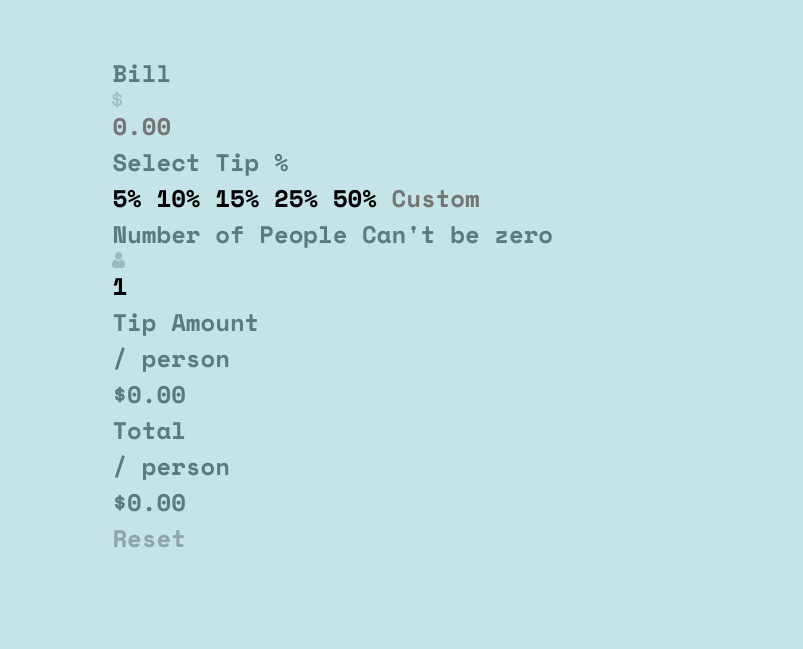
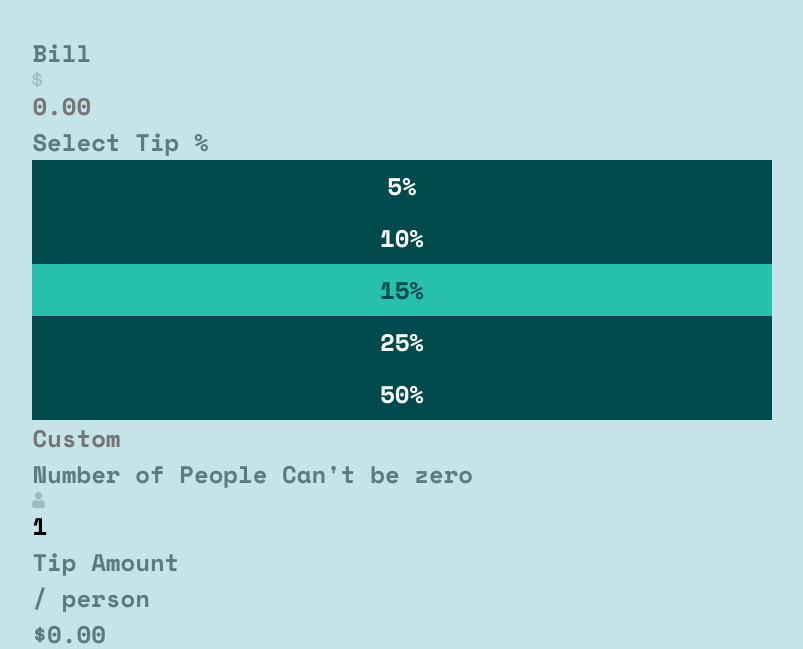
Before and after one commit to r0b3rtcode020/tip-calculator, a website: page index.html in a window 1280 px wide. Shown: the part 144-793 px from the top of the page, without its empty margins (238-1041 px from the left). Drawn offline with nearby package versions, Linux system fonts and the light colour scheme.

Commit message:
style(button): complete button component styling

```diff
--- a/scss/components/_base.scss
+++ b/scss/components/_base.scss
@@ -0,0 +1 @@
+@use "./button";
--- /dev/null
+++ b/scss/components/_button.scss
@@ -0,0 +1,39 @@
+/****************************************************
+ ********************   BUTTONS   *******************
+ ****************************************************/
+
+.btn {
+  width: 100%;
+  padding: var(--sp-8) var(--sp-16);
+  text-transform: uppercase;
+  cursor: pointer;
+
+  @media (hover: hover) and (pointer: fine) {
+    &:not(:disabled):not(.active):hover {
+      background-color: var(--clr-green-200);
+      color: var(--clr-green-900);
+    }
+  }
+
+  &:focus-visible {
+    outline: 0.125rem solid hsl(from var(--clr-green-400) h s l);
+    outline-offset: 0.125rem;
+  }
+
+  &:disabled {
+    background-color: var(--clr-green-750);
+    color: var(--clr-green-800);
+    cursor: not-allowed;
+  }
+
+  &.active,
+  &--reset {
+    background-color: var(--clr-green-400);
+    color: var(--clr-green-900);
+  }
+
+  &--tip {
+    background-color: var(--clr-green-900);
+    color: var(--clr-white);
+  }
+}
```
Also changed, not shown: css/styles.css, 1 other file.
